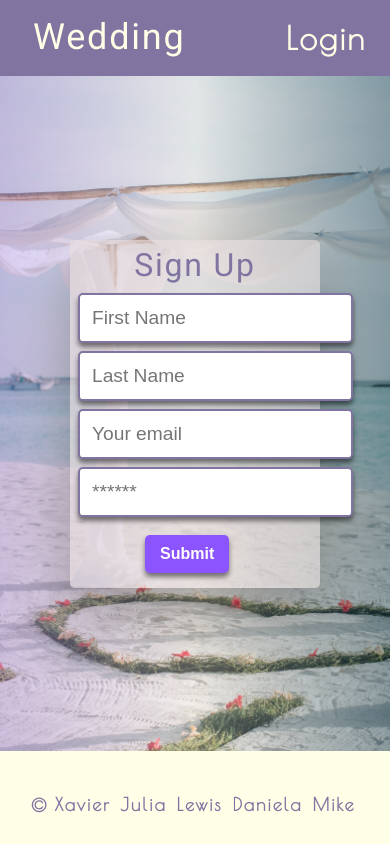
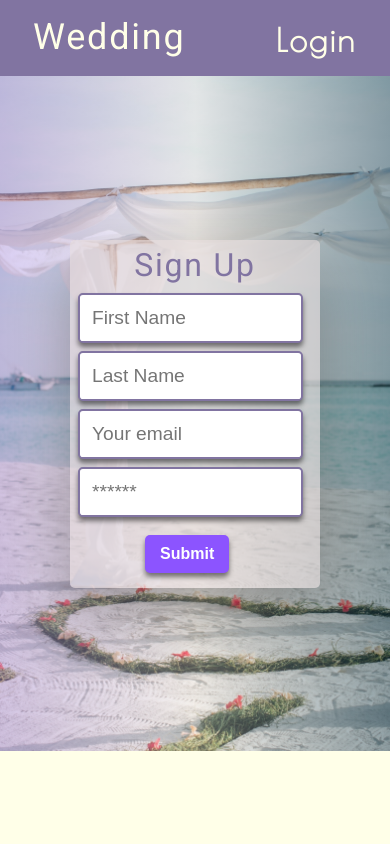
Before and after one commit to x64515/weddings, a React (Create React App) app in the folder client/: page /signup in a window 390 px wide. Shown: the top 844 px of the page. Built offline with nearby package versions, Linux system fonts and the light colour scheme.

Commit message:
media queries done

```diff
--- a/client/src/index.css
+++ b/client/src/index.css
@@ -216,16 +216,19 @@ button {
 .one {
   grid-column: 1;
   grid-row: 1;
+  margin-left: 5px;
 }
 
 .two {
   grid-column: 2;
   grid-row: 1;
+  margin-left: 5px;
 }
 
 .three {
   grid-column: 3;
   grid-row: 1;
+  margin-left: 5px;
 }
 /* FORM STYLES */
 .form-wrapper {
@@ -277,7 +280,7 @@ button {
  .form-input {
   padding: 0.75rem;
   margin: 0.5rem 0.5rem;
-  max-width: fit-content;
+  max-width: 225px;
   font-size: 1.2rem;
   border: 2px solid var(--dark);
   border-radius: var(--border-radius);
@@ -430,10 +433,46 @@ textarea {
 
 /* MEDIA QUERY FOR TABLETS AND SMALLER */
 @media screen and (max-width: 768px) {
+ li {
+   padding-right: 10px;
+   margin-top: 5px;
+   font-size: 30px;
+ }
 
 }
+
 
 /* MEDIA QUERY FOR MOBILE PHONES AND SMALLER */
 @media screen and (max-width: 575px) {
 
+  .homepage {
+    width: fit-content;
+  }
+
+  .homepage div {
+    margin-left: 0px;
+  }
+  /* wedding details */
+  .two {
+    grid-column: 1;
+    grid-row: 2;
+
+  }
+
+  .three {
+    grid-column: 1;
+    grid-row: 3;
+  }
+
+  .wrapper {
+    height: fit-content;
+  }
+
+  footer {
+    margin-top: 850px;
+  }
+
+  li {
+    font-size: 20px;
+  }
 }
--- a/client/src/pages/HomePage.js
+++ b/client/src/pages/HomePage.js
@@ -1,21 +1,13 @@
 import React from "react";
 import { Link } from "react-router-dom";
-import  Auth  from '../utils/auth';
-// import coverImage from "../assets/cover/cover-image.jfif";
+import Auth from "../utils/auth";
+
 function HomePage() {
-  if(Auth.loggedIn()){
+  if (Auth.loggedIn()) {
     return (
       <section className="my-5 form-wrapper hp-photo">
-
         <div className="form-container">
           <div className="form-content">
-      {/* <h1 id="HomePage">My Wedding</h1> */}
-      {/* <img
-        src={coverImage}
-        className="my-2"
-        style={{ width: "100%" }}
-        alt="cover"
-      /> */}
             <button className="my-2">
               <Link to="/weddingdetails">Wedding Details</Link>
             </button>
@@ -23,11 +15,10 @@ function HomePage() {
         </div>
       </section>
     );
-  }
-  else{
+  } else {
     return (
       <section className="homepage">
-     <div className="">
+        <div className="hp-button">
           <button className="my-2">
             <Link to="/guestportal">Guest Portal</Link>
           </button>
```
Lines whose indentation alone changed are shown as unchanged.
